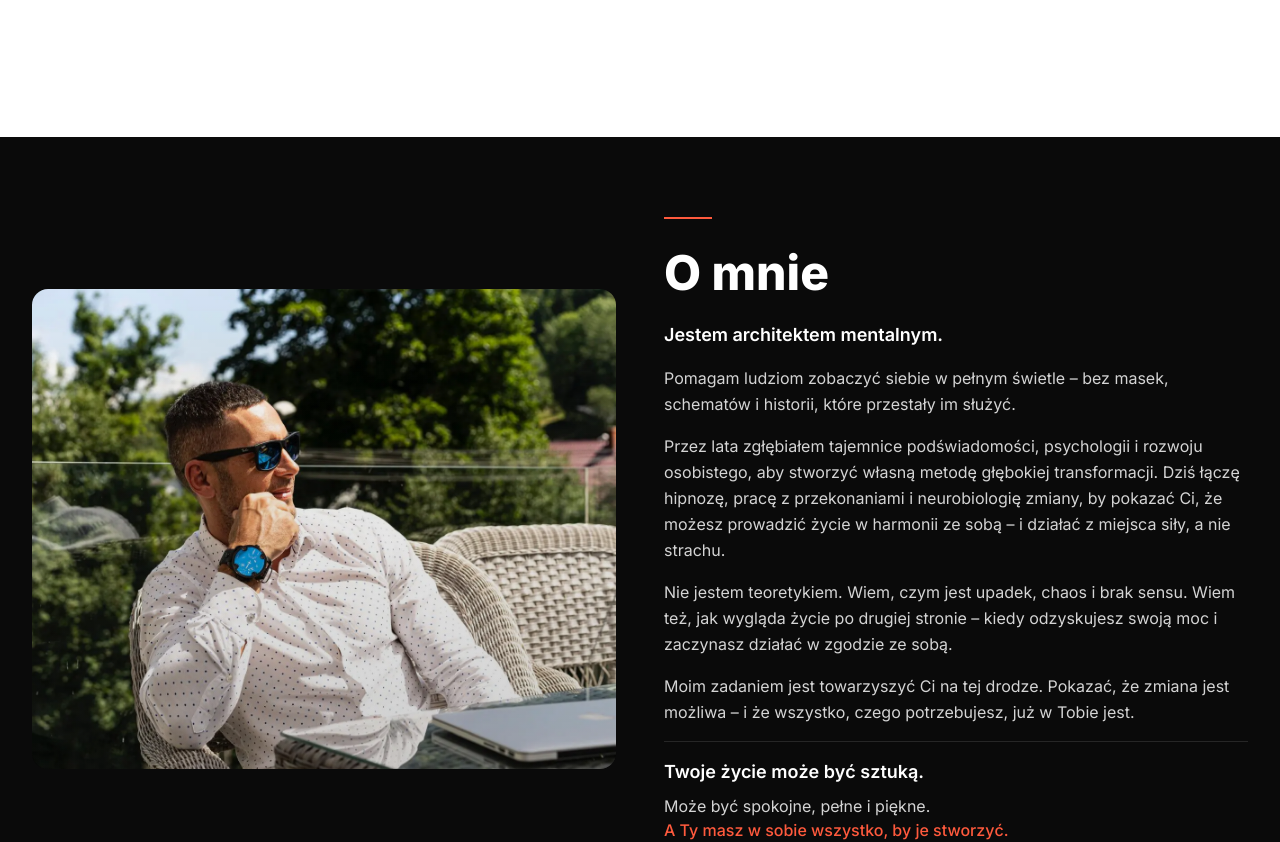
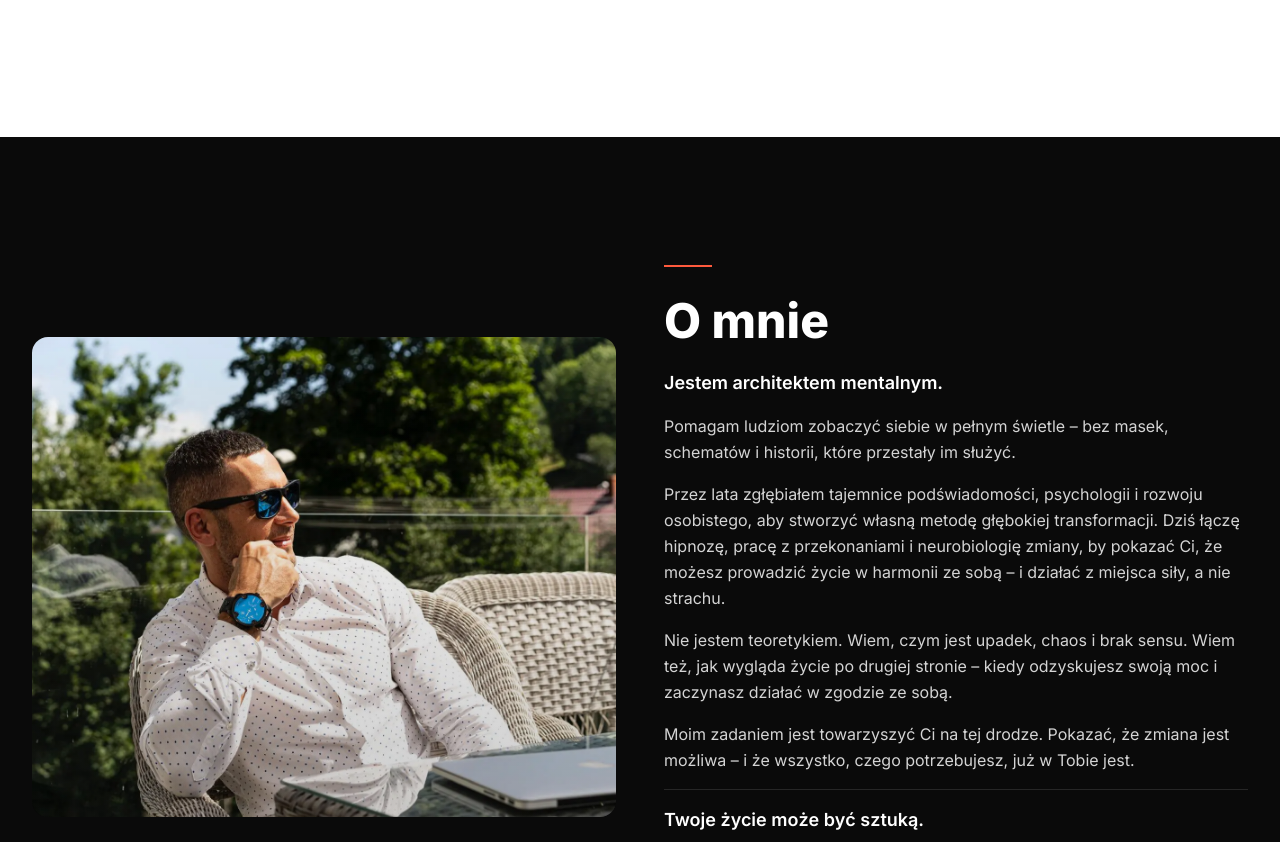
Before and after one commit to technikyvl/MAGIC-LANDING-PAGE-NEW, a Next.js app in the folder MAGICLIFELANDING/: page / in a window 1280 px wide. Shown: the part 2960-3802 px from the top of the page. Built offline with nearby package versions, Linux system fonts and the light colour scheme; a web font is replaced by a local one.

Commit message:
Update page.jsx

```diff
--- a/MAGICLIFELANDING/app/page.jsx
+++ b/MAGICLIFELANDING/app/page.jsx
@@ -666,7 +666,7 @@ export default function Page() {
       </section>
 
       {/* 5) About Me */}
-      <section className="relative bg-neutral-950 text-white pt-16 sm:pt-20 pb-12 sm:pb-16">
+      <section className="relative bg-neutral-950 text-white pt-24 sm:pt-32 pb-12 sm:pb-16">
         <div className={CONTAINER}>
           <div className="grid grid-cols-1 lg:grid-cols-2 gap-8 lg:gap-12 items-center">
             {/* Left column - Photo */}
```
